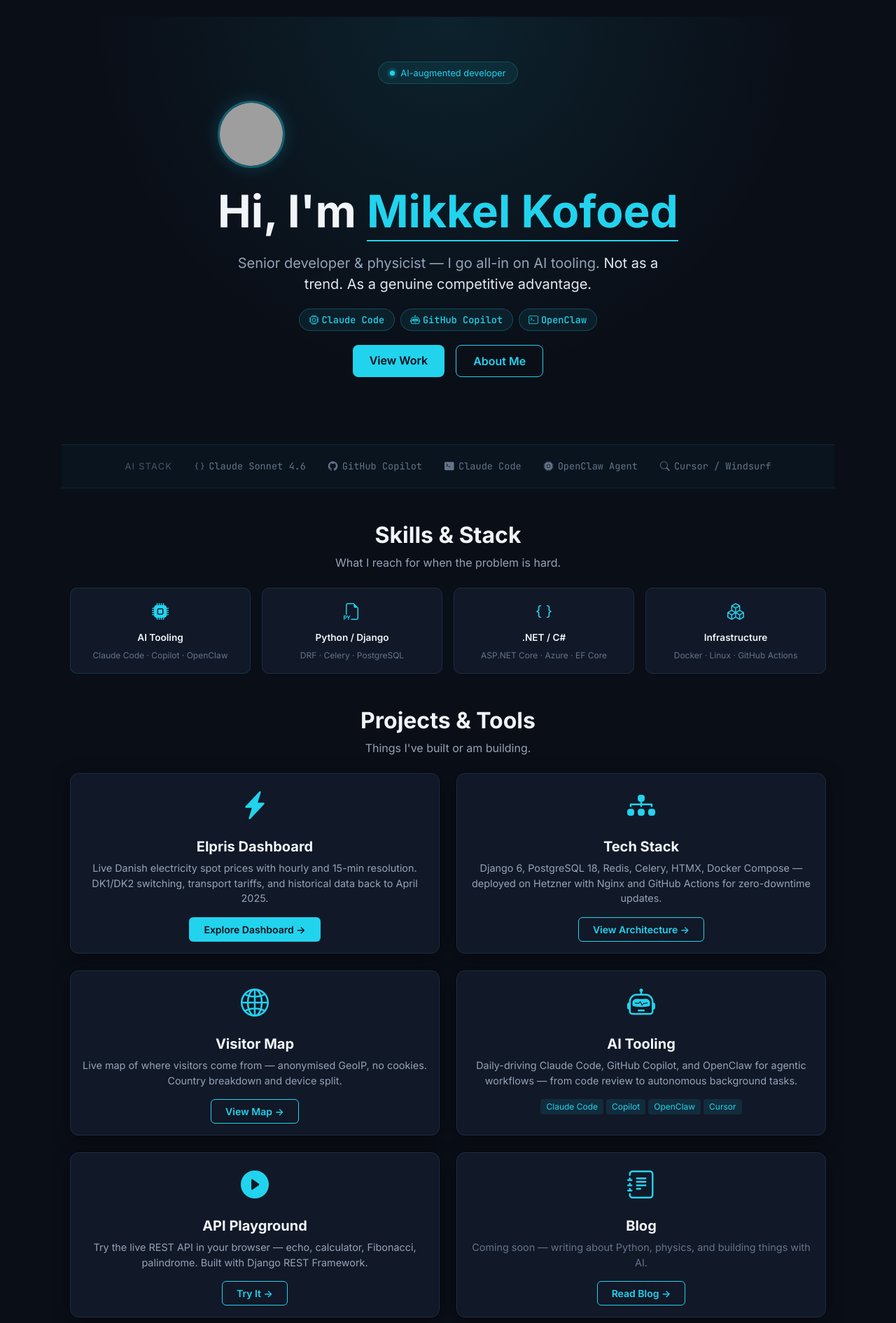
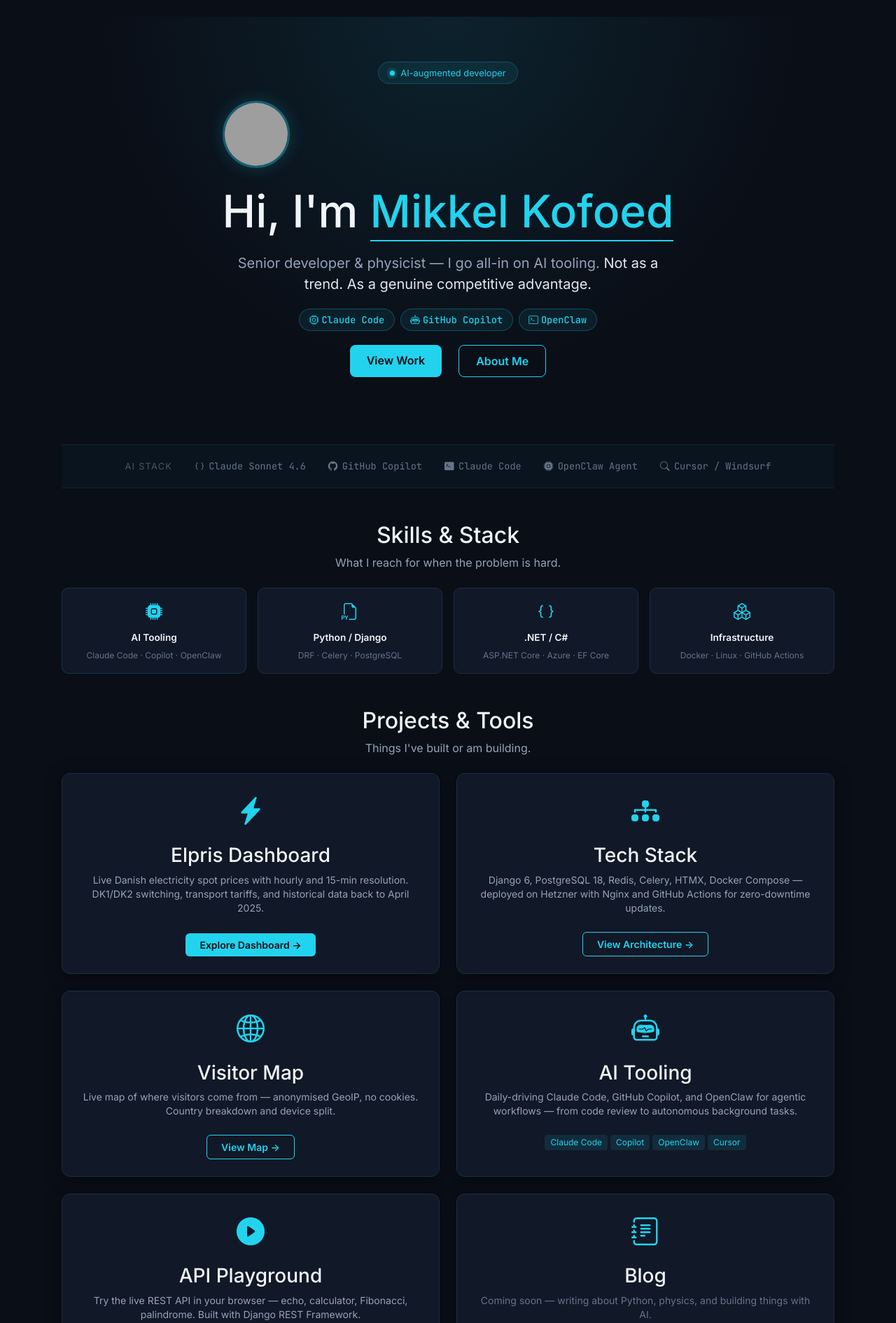
Before and after one commit to mkofoed/homepage, a Django app: template core/templates/core/home.html in a window 1280 px wide. Shown: the part 57-1948 px from the top of the page at 70% size. Run offline with Django 5.2, Linux system fonts and the light colour scheme; the template is opened without the code that fills it, so the values that code supplies are empty; some libraries are stand-ins or nearby versions; grey boxes are pictures that could not be loaded.

Commit message:
feat: Phase 3 — migrate core page templates to Tailwind
- home.html: grid cols, flex utilities, text utilities, no more Bootstrap grid
- about.html: max-w-4xl mx-auto, grid md:grid-cols-3, pl/mb spacing, flex utilities
- architecture.html: targeted replacements for row/col/flex classes
- visitor_map.html: grid for stats row and bottom panels
- api_playground.html: minor utility cleanup
All pages tested 200 OK with screenshots

```diff
--- a/core/templates/core/api_playground.html
+++ b/core/templates/core/api_playground.html
@@ -97,14 +97,14 @@
     <div style="display: inline-flex; align-items: center; gap: 0.5rem; background: rgba(34,211,238,0.08); border: 1px solid rgba(34,211,238,0.2); border-radius: 999px; padding: 0.35rem 1rem; font-size: 0.8rem; color: #22d3ee; margin-bottom: 1.25rem;">
         <i class="bi bi-code-slash"></i> Interactive API
     </div>
-    <h1 class="fw-bold" style="color: #f1f5f9; font-size: clamp(28px, 4vw, 52px);">API Playground</h1>
+    <h1 class="font-bold" style="color: #f1f5f9; font-size: clamp(28px, 4vw, 52px);">API Playground</h1>
     <p style="color: #94a3b8; font-size: 1.1rem; max-width: 520px; margin: 0.75rem auto 0;">
         Try the live API endpoints directly in your browser. Built with Django REST Framework.
     </p>
 </div>
 
-<div class="row justify-content-center">
-<div class="col-lg-9">
+<div class="max-w-4xl mx-auto">
+<div >
 
     <!-- Echo -->
     <div class="playground-card reveal">
--- a/core/templates/core/home.html
+++ b/core/templates/core/home.html
@@ -14,7 +14,7 @@
             <img src="https://avatars.githubusercontent.com/u/6918014?v=4" alt="Mikkel Kofoed"
                  style="width: 96px; height: 96px; border-radius: 50%; border: 3px solid rgba(34,211,238,0.4); box-shadow: 0 0 24px rgba(34,211,238,0.2);">
         </div>
-        <h1 class="hero-item fw-bold" style="--hero-delay:120ms; color: #f1f5f9; font-size: clamp(36px, 5vw, 72px);">
+        <h1 class="hero-item font-bold" style="--hero-delay:120ms; color: #f1f5f9; font-size: clamp(36px, 5vw, 72px);">
             Hi, I'm <span style="color: #22d3ee; position: relative; display: inline-block;">
                 Mikkel Kofoed
                 <span class="name-underline"></span>
@@ -25,12 +25,12 @@
             <span style="color: #e2e8f0;">Not as a trend. As a genuine competitive advantage.</span>
         </p>
         <!-- AI Tool Badges -->
-        <div class="hero-item" style="--hero-delay:320ms; display: flex; flex-wrap: wrap; gap: 0.5rem; justify-content: center; margin: 1.25rem auto;">
+        <div class="hero-item flex flex-wrap gap-2 justify-center" style="--hero-delay:320ms; margin: 1.25rem auto;">
             <span class="ai-badge"><i class="bi bi-cpu me-1"></i>Claude Code</span>
             <span class="ai-badge"><i class="bi bi-robot me-1"></i>GitHub Copilot</span>
             <span class="ai-badge"><i class="bi bi-terminal me-1"></i>OpenClaw</span>
         </div>
-        <div class="hero-item" style="--hero-delay:420ms; display: flex; gap: 1rem; justify-content: center;">
+        <div class="hero-item flex gap-4 justify-center" style="--hero-delay:420ms;">
             <a href="#projects" style="display:inline-block; padding:10px 24px; background:#22d3ee; color:#0a0e17; font-weight:600; border-radius:8px; text-decoration:none;">View Work</a>
             <a href="{% url 'about' %}" style="display:inline-block; padding:10px 24px; background:transparent; color:#22d3ee; font-weight:600; border:1.5px solid #22d3ee; border-radius:8px; text-decoration:none;">About Me</a>
         </div>
@@ -39,8 +39,7 @@
 
 <!-- AI Stack Banner -->
 <div class="reveal" style="border-top: 1px solid rgba(34,211,238,0.1); border-bottom: 1px solid rgba(34,211,238,0.1); background: rgba(34,211,238,0.03); padding: 1.25rem 0; overflow: hidden;">
-    <div class="container">
-        <div style="display: flex; align-items: center; justify-content: center; flex-wrap: wrap; gap: 2rem;">
+    <div class="flex flex-wrap items-center justify-center gap-8 px-4">
         <span style="color: #475569; font-size: 0.8rem; text-transform: uppercase; letter-spacing: 0.1em;">AI Stack</span>
         <div class="ai-stack-item"><i class="bi bi-braces"></i> Claude Sonnet 4.6</div>
         <div class="ai-stack-item"><i class="bi bi-github"></i> GitHub Copilot</div>
@@ -49,39 +48,31 @@
         <div class="ai-stack-item"><i class="bi bi-search"></i> Cursor / Windsurf</div>
     </div>
 </div>
-</div>
 
 <!-- Projects & Tools Section -->
-<div class="container py-5" id="projects">
+<div class="py-12" id="projects">
     <!-- Skills strip -->
-    <div class="reveal mb-5">
-        <div class="text-center mb-4">
-            <h2 class="fw-bold" style="color: #f1f5f9;">Skills &amp; Stack</h2>
+    <div class="reveal mb-12">
+        <div class="text-center mb-6">
+            <h2 class="text-2xl font-bold" style="color: #f1f5f9;">Skills &amp; Stack</h2>
             <p style="color: #94a3b8;">What I reach for when the problem is hard.</p>
         </div>
-        <div class="row g-3">
-            <div class="col-md-3 col-6">
+        <div class="grid grid-cols-2 md:grid-cols-4 gap-3">
             <div style="background:#111827; border:1px solid rgba(34,211,238,0.15); border-radius:10px; padding:1rem; text-align:center;">
                 <div style="color:#22d3ee; font-size:1.5rem; margin-bottom:0.5rem;"><i class="bi bi-cpu-fill"></i></div>
                 <div style="color:#f1f5f9; font-weight:600; font-size:0.85rem; margin-bottom:0.4rem;">AI Tooling</div>
                 <div style="color:#64748b; font-size:0.75rem;">Claude Code &middot; Copilot &middot; OpenClaw</div>
             </div>
-            </div>
-            <div class="col-md-3 col-6">
             <div style="background:#111827; border:1px solid #1e2d40; border-radius:10px; padding:1rem; text-align:center;">
                 <div style="color:#22d3ee; font-size:1.5rem; margin-bottom:0.5rem;"><i class="bi bi-filetype-py"></i></div>
                 <div style="color:#f1f5f9; font-weight:600; font-size:0.85rem; margin-bottom:0.4rem;">Python / Django</div>
                 <div style="color:#64748b; font-size:0.75rem;">DRF &middot; Celery &middot; PostgreSQL</div>
             </div>
-            </div>
-            <div class="col-md-3 col-6">
             <div style="background:#111827; border:1px solid #1e2d40; border-radius:10px; padding:1rem; text-align:center;">
                 <div style="color:#22d3ee; font-size:1.5rem; margin-bottom:0.5rem;"><i class="bi bi-braces"></i></div>
                 <div style="color:#f1f5f9; font-weight:600; font-size:0.85rem; margin-bottom:0.4rem;">.NET / C#</div>
                 <div style="color:#64748b; font-size:0.75rem;">ASP.NET Core &middot; Azure &middot; EF Core</div>
             </div>
-            </div>
-            <div class="col-md-3 col-6">
             <div style="background:#111827; border:1px solid #1e2d40; border-radius:10px; padding:1rem; text-align:center;">
                 <div style="color:#22d3ee; font-size:1.5rem; margin-bottom:0.5rem;"><i class="bi bi-boxes"></i></div>
                 <div style="color:#f1f5f9; font-weight:600; font-size:0.85rem; margin-bottom:0.4rem;">Infrastructure</div>
@@ -89,113 +80,101 @@
             </div>
         </div>
     </div>
-    </div>
 
     <!-- Projects grid -->
-    <div class="text-center mb-4">
-        <h2 class="fw-bold" style="color: #f1f5f9;">Projects &amp; Tools</h2>
+    <div class="text-center mb-6">
+        <h2 class="text-2xl font-bold" style="color: #f1f5f9;">Projects &amp; Tools</h2>
         <p style="color: #94a3b8;">Things I've built or am building.</p>
     </div>
 
-    <div class="row g-4 mb-5 reveal-stagger">
+    <div class="grid grid-cols-1 md:grid-cols-2 gap-6 mb-12 reveal-stagger">
         <!-- Card: Energy Dashboard -->
-        <div class="col-md-6">
-            <div class="ds-card h-100" style="padding: var(--ds-space-4); transition: transform 150ms, box-shadow 150ms;">
+        <div class="ds-card flex flex-col h-full">
             <div class="text-center mb-3" style="color: var(--ds-accent);">
                 <i class="bi bi-lightning-charge-fill" style="font-size: 2.5rem;"></i>
             </div>
-                <h3 class="h5 fw-bold text-center" style="color: #f1f5f9;">Elpris Dashboard</h3>
-                <p style="color: #94a3b8; font-size: 0.9rem; text-align: center;">
+            <h3 class="text-lg font-bold text-center mb-2" style="color: #f1f5f9;">Elpris Dashboard</h3>
+            <p class="text-sm text-center mb-4" style="color: #94a3b8;">
                 Live Danish electricity spot prices with hourly and 15-min resolution. DK1/DK2 switching, transport tariffs, and historical data back to April 2025.
             </p>
             <div class="text-center mt-auto">
-                    <a href="{% url 'dashboard:home' %}" class="btn btn-sm" style="background: var(--ds-accent); color: #0a0e17; font-weight: 600; border-radius: 6px; padding: 6px 20px;">
+                <a href="{% url 'dashboard:home' %}" style="display:inline-block; padding:6px 20px; background: var(--ds-accent); color: #0a0e17; font-weight: 600; border-radius: 6px; text-decoration:none; font-size:0.875rem;">
                     Explore Dashboard &rarr;
                 </a>
             </div>
         </div>
-        </div>
 
         <!-- Card: Architecture -->
-        <div class="col-md-6">
-            <div class="ds-card h-100" style="padding: var(--ds-space-4); transition: transform 150ms, box-shadow 150ms;">
+        <div class="ds-card flex flex-col h-full">
             <div class="text-center mb-3" style="color: var(--ds-accent);">
                 <i class="bi bi-diagram-3-fill" style="font-size: 2.5rem;"></i>
             </div>
-                <h3 class="h5 fw-bold text-center" style="color: #f1f5f9;">Tech Stack</h3>
-                <p style="color: #94a3b8; font-size: 0.9rem; text-align: center;">
+            <h3 class="text-lg font-bold text-center mb-2" style="color: #f1f5f9;">Tech Stack</h3>
+            <p class="text-sm text-center mb-4" style="color: #94a3b8;">
                 Django 6, PostgreSQL 18, Redis, Celery, HTMX, Docker Compose &mdash; deployed on Hetzner with Nginx and GitHub Actions for zero-downtime updates.
             </p>
             <div class="text-center mt-auto">
-                    <a href="{% url 'architecture' %}" class="btn btn-sm" style="background: transparent; color: var(--ds-accent); font-weight: 600; border: 1px solid var(--ds-accent); border-radius: 6px; padding: 6px 20px;">
+                <a href="{% url 'architecture' %}" style="display:inline-block; padding:6px 20px; background:transparent; color: var(--ds-accent); font-weight: 600; border: 1px solid var(--ds-accent); border-radius: 6px; text-decoration:none; font-size:0.875rem;">
                     View Architecture &rarr;
                 </a>
             </div>
         </div>
-        </div>
 
         <!-- Card: Visitor Map -->
-        <div class="col-md-6">
-            <div class="ds-card h-100" style="padding: var(--ds-space-4); transition: transform 150ms, box-shadow 150ms;">
+        <div class="ds-card flex flex-col h-full">
             <div class="text-center mb-3" style="color: var(--ds-accent);">
                 <i class="bi bi-globe2" style="font-size: 2.5rem;"></i>
             </div>
-                <h3 class="h5 fw-bold text-center" style="color: #f1f5f9;">Visitor Map</h3>
-                <p style="color: #94a3b8; font-size: 0.9rem; text-align: center;">
+            <h3 class="text-lg font-bold text-center mb-2" style="color: #f1f5f9;">Visitor Map</h3>
+            <p class="text-sm text-center mb-4" style="color: #94a3b8;">
                 Live map of where visitors come from — anonymised GeoIP, no cookies. Country breakdown and device split.
             </p>
             <div class="text-center mt-auto">
-                    <a href="{% url 'visitor_map' %}" class="btn btn-sm" style="background: transparent; color: var(--ds-accent); font-weight: 600; border: 1px solid var(--ds-accent); border-radius: 6px; padding: 6px 20px;">
+                <a href="{% url 'visitor_map' %}" style="display:inline-block; padding:6px 20px; background:transparent; color: var(--ds-accent); font-weight: 600; border: 1px solid var(--ds-accent); border-radius: 6px; text-decoration:none; font-size:0.875rem;">
                     View Map &rarr;
                 </a>
             </div>
         </div>
-        </div>
 
         <!-- Card: AI Tools -->
-        <div class="col-md-6">
-            <div class="ds-card h-100" style="padding: var(--ds-space-4); transition: transform 150ms, box-shadow 150ms;">
+        <div class="ds-card flex flex-col h-full">
             <div class="text-center mb-3" style="color: var(--ds-accent);">
                 <i class="bi bi-robot" style="font-size: 2.5rem;"></i>
             </div>
-                <h3 class="h5 fw-bold text-center" style="color: #f1f5f9;">AI Tooling</h3>
-                <p style="color: #94a3b8; font-size: 0.9rem; text-align: center;">
+            <h3 class="text-lg font-bold text-center mb-2" style="color: #f1f5f9;">AI Tooling</h3>
+            <p class="text-sm text-center mb-3" style="color: #94a3b8;">
                 Daily-driving Claude Code, GitHub Copilot, and OpenClaw for agentic workflows — from code review to autonomous background tasks.
             </p>
-                <div class="d-flex flex-wrap gap-1 justify-content-center mt-2">
+            <div class="flex flex-wrap gap-1 justify-center mt-2">
                 <span style="background: rgba(34,211,238,0.1); color: var(--ds-accent); padding: 2px 8px; border-radius: 4px; font-size: 0.75rem;">Claude Code</span>
                 <span style="background: rgba(34,211,238,0.1); color: var(--ds-accent); padding: 2px 8px; border-radius: 4px; font-size: 0.75rem;">Copilot</span>
                 <span style="background: rgba(34,211,238,0.1); color: var(--ds-accent); padding: 2px 8px; border-radius: 4px; font-size: 0.75rem;">OpenClaw</span>
                 <span style="background: rgba(34,211,238,0.1); color: var(--ds-accent); padding: 2px 8px; border-radius: 4px; font-size: 0.75rem;">Cursor</span>
             </div>
         </div>
-        </div>
 
         <!-- Card: API Playground -->
-        <div class="col-md-6">
-            <div class="ds-card h-100" style="padding: var(--ds-space-4); transition: transform 150ms, box-shadow 150ms;">
+        <div class="ds-card flex flex-col h-full">
             <div class="text-center mb-3" style="color: var(--ds-accent);">
                 <i class="bi bi-play-circle-fill" style="font-size: 2.5rem;"></i>
             </div>
-                <h3 class="h5 fw-bold text-center" style="color: #f1f5f9;">API Playground</h3>
-                <p style="color: #94a3b8; font-size: 0.9rem; text-align: center;">
+            <h3 class="text-lg font-bold text-center mb-2" style="color: #f1f5f9;">API Playground</h3>
+            <p class="text-sm text-center mb-4" style="color: #94a3b8;">
                 Try the live REST API in your browser &mdash; echo, calculator, Fibonacci, palindrome. Built with Django REST Framework.
             </p>
             <div class="text-center mt-auto">
-                    <a href="{% url 'api_playground' %}" class="btn btn-sm" style="background: transparent; color: var(--ds-accent); font-weight: 600; border: 1px solid var(--ds-accent); border-radius: 6px; padding: 6px 20px;">
+                <a href="{% url 'api_playground' %}" style="display:inline-block; padding:6px 20px; background:transparent; color: var(--ds-accent); font-weight: 600; border: 1px solid var(--ds-accent); border-radius: 6px; text-decoration:none; font-size:0.875rem;">
                     Try It &rarr;
                 </a>
             </div>
         </div>
-        </div>
 
         <!-- Card: Blog -->
-        <div class="col-md-6">
-            <div class="ds-card h-100" style="padding: var(--ds-space-4); transition: transform 150ms, box-shadow 150ms;">
+        <div class="ds-card flex flex-col h-full">
             <div class="text-center mb-3" style="color: var(--ds-accent);">
                 <i class="bi bi-journal-text" style="font-size: 2.5rem;"></i>
             </div>
-                <h3 class="h5 fw-bold text-center" style="color: #f1f5f9;">Blog</h3>
+            <h3 class="text-lg font-bold text-center mb-2" style="color: #f1f5f9;">Blog</h3>
             {% if latest_posts %}
             <ul style="list-style: none; padding: 0; margin: 0;">
                 {% for post in latest_posts %}
@@ -210,87 +189,80 @@
                 {% endfor %}
             </ul>
             {% else %}
-                <p style="color: #64748b; font-size: 0.9rem; text-align: center;">
+            <p class="text-sm text-center mb-4" style="color: #64748b;">
                 Coming soon &mdash; writing about Python, physics, and building things with AI.
             </p>
             {% endif %}
             <div class="text-center mt-3">
-                    <a href="{% url 'blog_index' %}" class="btn btn-sm" style="background: transparent; color: var(--ds-accent); font-weight: 600; border: 1px solid var(--ds-accent); border-radius: 6px; padding: 6px 20px;">
+                <a href="{% url 'blog_index' %}" style="display:inline-block; padding:6px 20px; background:transparent; color: var(--ds-accent); font-weight: 600; border: 1px solid var(--ds-accent); border-radius: 6px; text-decoration:none; font-size:0.875rem;">
                     Read Blog &rarr;
                 </a>
             </div>
         </div>
-        </div>
 
         <!-- Card: GitHub -->
-        <div class="col-md-6">
-            <div class="ds-card h-100" style="padding: var(--ds-space-4); transition: transform 150ms, box-shadow 150ms;">
+        <div class="ds-card flex flex-col h-full">
             <div class="text-center mb-3" style="color: var(--ds-accent);">
                 <i class="bi bi-github" style="font-size: 2.5rem;"></i>
             </div>
-                <h3 class="h5 fw-bold text-center" style="color: #f1f5f9;">GitHub</h3>
+            <h3 class="text-lg font-bold text-center mb-2" style="color: #f1f5f9;">GitHub</h3>
             {% if github %}
-                <div class="d-flex align-items-center justify-content-center mb-3">
-                    <img src="{{ github.avatar_url }}" alt="{{ github.name }}" class="rounded-circle me-2" width="32" height="32">
+            <div class="flex items-center justify-center mb-3 gap-2">
+                <img src="{{ github.avatar_url }}" alt="{{ github.name }}" style="width:32px;height:32px;border-radius:50%;">
                 <a href="{{ github.profile_url }}" target="_blank" style="color: var(--ds-accent); text-decoration: none; font-size: 0.9rem;">
                     @{{ github.username }}
                 </a>
             </div>
-                <div class="d-flex justify-content-center gap-4 mb-3">
+            <div class="flex justify-center gap-8 mb-3">
                 <div class="text-center">
-                        <div class="fw-bold" style="color: #f1f5f9;">{{ github.public_repos }}</div>
+                    <div class="font-bold" style="color: #f1f5f9;">{{ github.public_repos }}</div>
                     <div style="color: #64748b; font-size: 0.75rem;">Repos</div>
                 </div>
                 <div class="text-center">
-                        <div class="fw-bold" style="color: #f1f5f9;">{{ github.total_stars }}</div>
+                    <div class="font-bold" style="color: #f1f5f9;">{{ github.total_stars }}</div>
                     <div style="color: #64748b; font-size: 0.75rem;">Stars</div>
                 </div>
                 <div class="text-center">
-                        <div class="fw-bold" style="color: #f1f5f9;">{{ github.followers }}</div>
+                    <div class="font-bold" style="color: #f1f5f9;">{{ github.followers }}</div>
                     <div style="color: #64748b; font-size: 0.75rem;">Followers</div>
                 </div>
             </div>
             {% if github.top_languages %}
-                <div class="d-flex flex-wrap gap-1 justify-content-center">
+            <div class="flex flex-wrap gap-1 justify-center">
                 {% for lang, count in github.top_languages %}
                 <span style="background: rgba(34,211,238,0.1); color: var(--ds-accent); padding: 2px 8px; border-radius: 4px; font-size: 0.75rem;">{{ lang }}</span>
                 {% endfor %}
             </div>
             {% endif %}
             {% else %}
-                <p style="color: #64748b; font-size: 0.9rem; text-align: center;">
-                    GitHub stats loading...
-                </p>
+            <p class="text-sm text-center" style="color: #64748b;">GitHub stats loading...</p>
             {% endif %}
             <div class="text-center mt-3">
-                    <a href="https://github.com/mkofoed" target="_blank" class="btn btn-sm" style="background: transparent; color: var(--ds-accent); font-weight: 600; border: 1px solid var(--ds-accent); border-radius: 6px; padding: 6px 20px;">
+                <a href="https://github.com/mkofoed" target="_blank" style="display:inline-block; padding:6px 20px; background:transparent; color: var(--ds-accent); font-weight: 600; border: 1px solid var(--ds-accent); border-radius: 6px; text-decoration:none; font-size:0.875rem;">
                     View GitHub &rarr;
                 </a>
             </div>
         </div>
-        </div>
 
         <!-- Card: LinkedIn -->
-        <div class="col-md-6">
-            <div class="ds-card h-100" style="padding: var(--ds-space-4); transition: transform 150ms, box-shadow 150ms;">
+        <div class="ds-card flex flex-col h-full">
             <div class="text-center mb-3" style="color: var(--ds-accent);">
                 <i class="bi bi-linkedin" style="font-size: 2.5rem;"></i>
             </div>
-                <h3 class="h5 fw-bold text-center" style="color: #f1f5f9;">LinkedIn</h3>
-                <div class="d-flex align-items-center justify-content-center mb-3">
-                    <img src="https://avatars.githubusercontent.com/u/6918014?v=4" alt="Mikkel Kofoed" class="rounded-circle me-2" width="32" height="32">
+            <h3 class="text-lg font-bold text-center mb-2" style="color: #f1f5f9;">LinkedIn</h3>
+            <div class="flex items-center justify-center mb-3 gap-2">
+                <img src="https://avatars.githubusercontent.com/u/6918014?v=4" alt="Mikkel Kofoed" style="width:32px;height:32px;border-radius:50%;">
                 <a href="https://www.linkedin.com/in/mbkofoed/" target="_blank" style="color: var(--ds-accent); text-decoration: none; font-size: 0.9rem;">
                     Mikkel Kofoed
                 </a>
             </div>
-                <p style="color: #94a3b8; font-size: 0.9rem; text-align: center;">
+            <p class="text-sm text-center mb-4" style="color: #94a3b8;">
                 Senior software developer &mdash; Python, .NET, and AI-augmented workflows.
             </p>
             <div class="text-center mt-auto">
-                    <a href="https://www.linkedin.com/in/mbkofoed/" target="_blank" class="btn btn-sm" style="background: transparent; color: var(--ds-accent); font-weight: 600; border: 1px solid var(--ds-accent); border-radius: 6px; padding: 6px 20px;">
+                <a href="https://www.linkedin.com/in/mbkofoed/" target="_blank" style="display:inline-block; padding:6px 20px; background:transparent; color: var(--ds-accent); font-weight: 600; border: 1px solid var(--ds-accent); border-radius: 6px; text-decoration:none; font-size:0.875rem;">
                     View Profile &rarr;
                 </a>
-                </div>
             </div>
         </div>
     </div>
@@ -319,13 +291,7 @@
     animation: underlineGrow 0.7s cubic-bezier(0.22, 1, 0.36, 1) forwards;
     animation-delay: 600ms;
 }
-@keyframes underlineGrow {
-    to { width: 100%; }
-}
-@keyframes fadeUp {
-    0% { opacity: 0; transform: translateY(24px); }
-    100% { opacity: 1; transform: translateY(0); }
-}
+@keyframes underlineGrow { to { width: 100%; } }
 .ai-badge {
     background: rgba(34,211,238,0.08);
     border: 1px solid rgba(34,211,238,0.25);
@@ -337,10 +303,7 @@
     font-family: 'JetBrains Mono', monospace;
     transition: background 200ms, border-color 200ms;
 }
-.ai-badge:hover {
-    background: rgba(34,211,238,0.15);
-    border-color: rgba(34,211,238,0.5);
-}
+.ai-badge:hover { background: rgba(34,211,238,0.15); border-color: rgba(34,211,238,0.5); }
 .ai-stack-item {
     display: flex;
     align-items: center;
@@ -350,8 +313,6 @@
     font-family: 'JetBrains Mono', monospace;
     transition: color 200ms;
 }
-.ai-stack-item:hover {
-    color: #94a3b8;
-}
+.ai-stack-item:hover { color: #94a3b8; }
 </style>
 {% endblock %}
```
Also changed, not shown: core/templates/core/about.html (+40 -47 lines), core/templates/core/architecture.html (+30 -30 lines), core/templates/core/visitor_map.html (+9 -9 lines), static/css/tailwind.css. Lines whose indentation alone changed are shown as unchanged.
